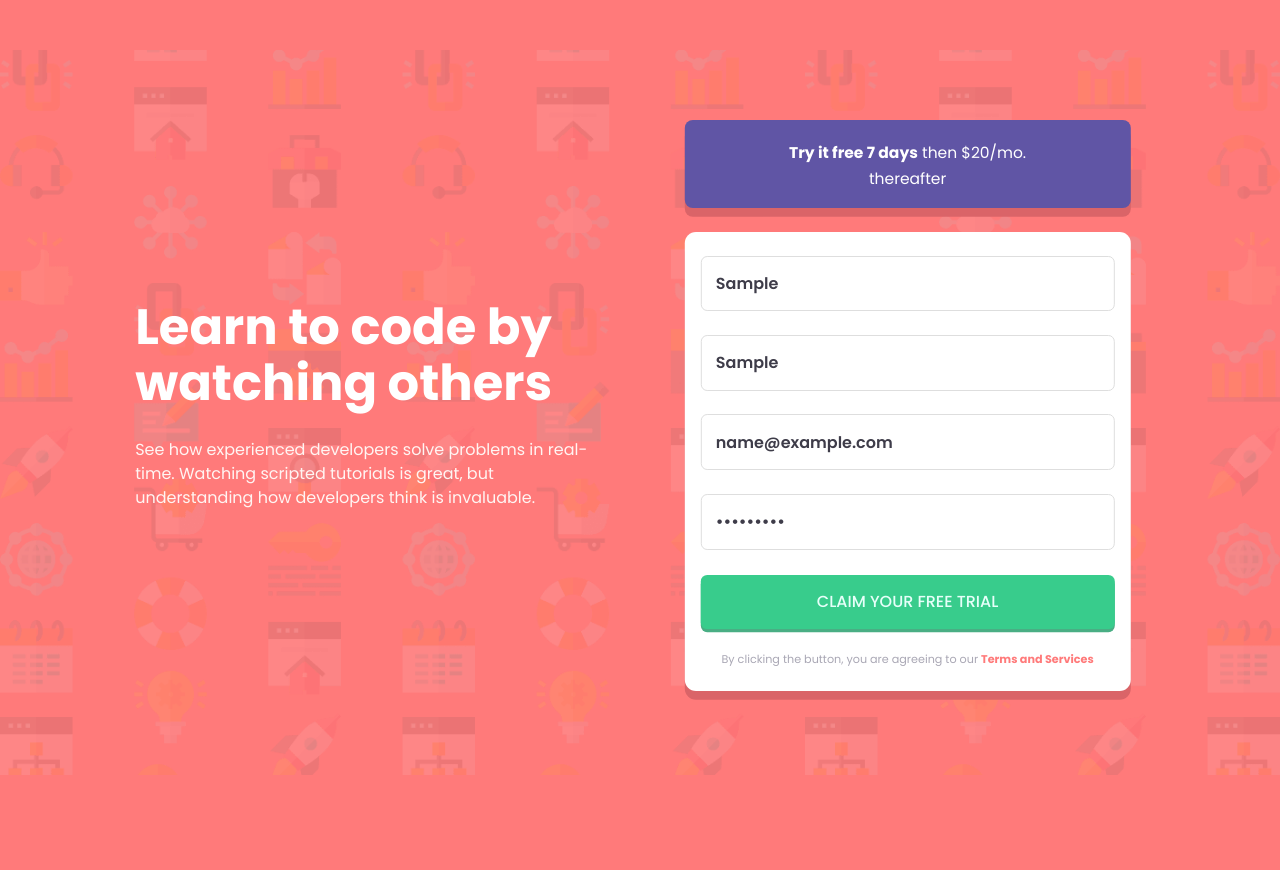
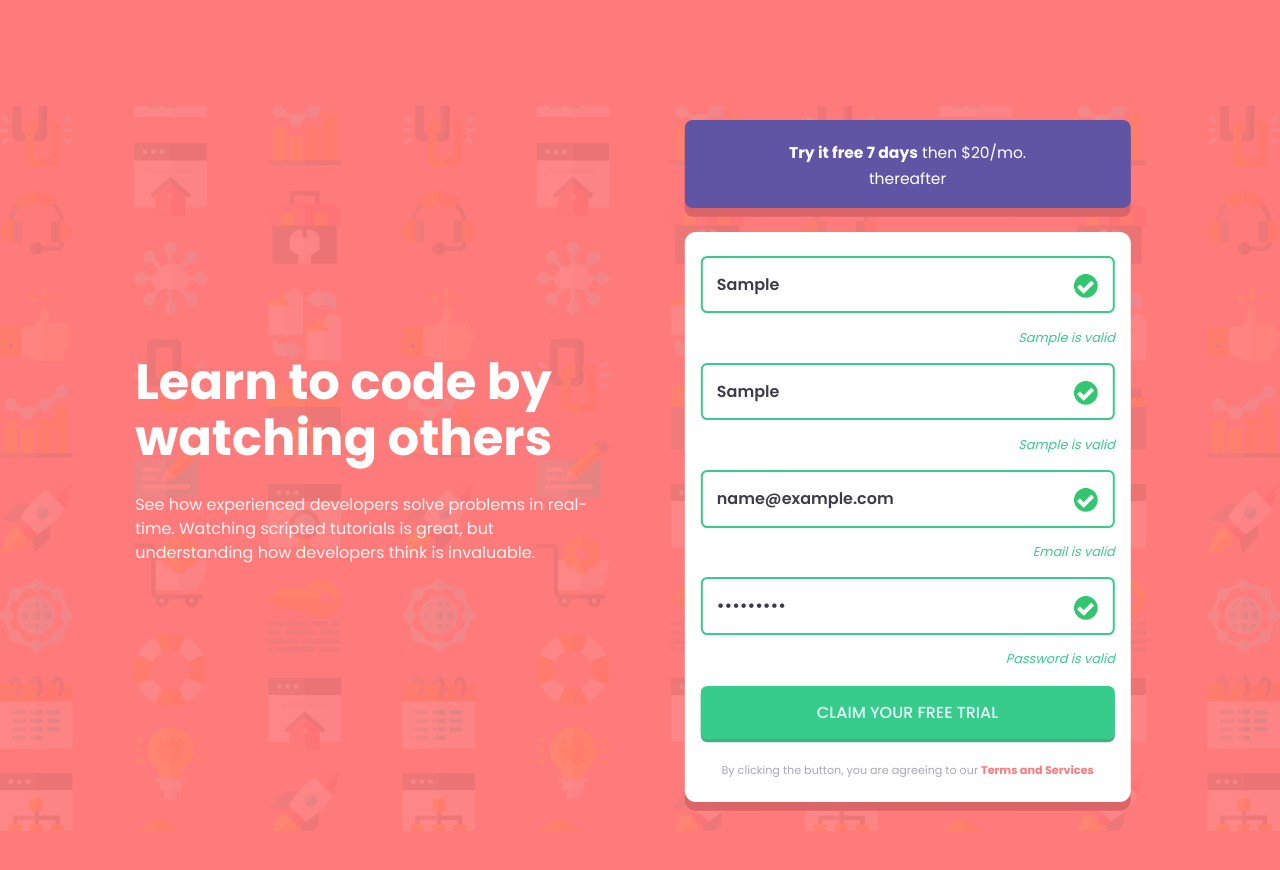
Before and after one commit to mikeanthony23/signup-form, a website built with Parcel: page index.html in a window 1280 px wide. Both pictures are taken after typing "Sample", "Sample", "name@example.com", "Sample123" into the empty fields and a click on the button "CLAIM YOUR FREE TRIAL". Before the commit the page ends 825 px from the top, so only its background shows below. Built offline with nearby package versions, Linux system fonts and the light colour scheme.

Commit message:
added input validation functionality

```diff
--- a/src/script.js
+++ b/src/script.js
@@ -1,59 +1,82 @@
 'use strict';
-const errWrapper = document.querySelectorAll('.form__item--error');
+const form = document.querySelector('.form');
 const formItem = document.querySelectorAll('.form-item');
 const inputEl = document.querySelectorAll('.form__input-field');
 const submitBtn = document.querySelector('.form__input--btn');
 
-const renderErrorMsg = function (propName) {
-  if (propName == 'Email')
-    return `<p class="form__item--error-msg">Looks like this is not an ${propName}</p>`;
-  return `<p class="form__item--error-msg">${propName} cannot be empty</p>`;
+const validateEmail = function (email) {
+  const re =
+    /^(([^<>()\[\]\\.,;:\s@"]+(\.[^<>()\[\]\\.,;:\s@"]+)*)|(".+"))@((\[[0-9]{1,3}\.[0-9]{1,3}\.[0-9]{1,3}\.[0-9]{1,3}])|(([a-zA-Z\-0-9]+\.)+[a-zA-Z]{2,}))$/;
+  return re.test(email.toLowerCase());
 };
 
-const validateEmail = function (email) {
-  const re =
-    /^(([^<>()[\]\\.,;:\s@"]+(\.[^<>()[\]\\.,;:\s@"]+)*)|(".+"))@((\[[0-9]{1,3}\.[0-9]{1,3}\.[0-9]{1,3}\.[0-9]{1,3}\])|(([a-zA-Z\-0-9]+\.)+[a-zA-Z]{2,}))$/;
-  return re.test(email.toLowerCase());
-};
-// console.log(validateEmail(`tasdsd@gmail.com`));
+//Last Name cannot be empty
 
-const validateInputs = function () {
-  Array.from(inputEl).forEach((el, i) => {
-    const clear = function () {
-      errWrapper[i].innerHTML = '';
-    };
-    const render = function (propName) {
-      errWrapper[i].insertAdjacentHTML('afterbegin', renderErrorMsg(propName));
-    };
-
-    if (el.dataset.label === 'first-name' && el.value === '') {
-      clear();
-      render('First Name');
-    }
-    if (el.dataset.label === 'last-name' && el.value === '') {
-      clear();
-      render('Last Name');
-    }
-    if (el.dataset.label === 'password' && el.value === '') {
-      clear();
-      render('Password');
-    }
-    if (el.dataset.label === 'email' && validateEmail(el.value) === true) {
-      clear();
-      render('Email');
-    }
-
-    if (el.value !== '') {
-      clear();
-    }
-  });
+const renderError = function (el, msg) {
+  el.classList.add('form__input--invalid');
+  el.classList.remove('form__input--valid');
+  const markup = `<p class="form__item--error form__item--error-msg">${msg}</p>`;
+  const errContainer = el.nextElementSibling;
+  console.log(errContainer);
+  errContainer.innerHTML = markup;
 };
 
-submitBtn.addEventListener('click', function (e) {
-  e.preventDefault(e);
-  const btn = e.target.closest('.form__input--btn');
-  if (!btn) return;
-  validateInputs();
+const renderSuccess = function (el, msg) {
+  el.classList.remove('form__input--invalid');
+  el.classList.add('form__input--valid');
+  const markup = `<p class="form__item--success form__item--success-msg">${msg}</p>`;
+  const errContainer = el.nextElementSibling;
+  errContainer.innerHTML = '';
+
+  errContainer.innerHTML = markup;
+};
+
+const inputValidation = function () {
+  const firstName = document.querySelector('.form__input-field--firstname');
+  const lastName = document.querySelector('.form__input-field--lastname');
+  const email = document.querySelector('.form__input-field--email');
+  const password = document.querySelector('.form__input-field--password');
+
+  // first name validation
+  if (firstName.value === '') {
+    renderError(firstName, 'First Name cannot be empty');
+  } else {
+    renderSuccess(firstName, `${firstName.value} is valid`);
+  }
+
+  // last name validation
+  if (lastName.value === '') {
+    renderError(lastName, 'Last Name cannot be empty');
+  } else {
+    renderSuccess(lastName, `${lastName.value} is valid`);
+  }
+
+  // email validation
+  if (!validateEmail(email.value)) {
+    renderError(email, 'Looks like this is not an email');
+  }
+  if (validateEmail(email.value)) {
+    renderSuccess(email, `Email is valid`);
+  }
+  if (email.value === '') {
+    renderError(email, 'Email cannot be empty');
+  }
+
+  // password validation
+  if (password.value.length <= 6) {
+    renderError(password, 'Password must be 6 characters long or above');
+  }
+  if (password.value === '') {
+    renderError(password, 'Password cannot be empty');
+  }
+  if (password.value.length >= 6 && password.value !== '') {
+    renderSuccess(password, `Password is valid`);
+  }
+};
+
+form.addEventListener('submit', function (e) {
+  e.preventDefault();
+  inputValidation();
 });
 
 inputEl.forEach((el) => {
--- a/src/scss/layout/_mainContent.scss
+++ b/src/scss/layout/_mainContent.scss
@@ -161,22 +161,39 @@ body {
       font-size: 0.8rem;
       font-style: italic;
     }
-
     &--error-msg {
       position: relative;
       &::after {
         content: url('/src/images/icon-error.svg');
         position: absolute;
-        top: -3.7em;
+        top: -4.4em;
         right: 1.3em;
       }
       @include mediaMin($extraLarge) {
         transform: translateX(-2.5em);
       }
     }
-    @include mediaMin($extraLarge) {
-      margin: 0;
-      padding: 0.65em;
+
+    &--success {
+      margin-top: 0.6em;
+      align-self: flex-end;
+      color: $green;
+      font-size: 0.8rem;
+      font-style: italic;
+    }
+
+    &--success-msg {
+      position: relative;
+      &::after {
+        content: url('/src/images/icon-valid.png');
+        position: absolute;
+        top: -5.35em;
+        right: 0.3em;
+        transform: scale(0.65);
+      }
+      @include mediaMin($extraLarge) {
+        transform: translateX(-2.5em);
+      }
     }
   }
 
@@ -190,13 +207,19 @@ body {
     font-family: $priFont;
     font-weight: 600;
     color: $darkBlue;
+    // &:invalid {
+    //   border-color: red;
+    // }
     &--invalid {
-      border-color: red;
+      border: solid 0.13em red;
       color: red;
-      // &::placeholder {
-      //   display: none;
-      // }
     }
+    &--valid {
+      border: solid 0.13em $green;
+      color: $darkBlue;
+      position: relative;
+    }
+
     @include mediaMin($extraLarge) {
       width: 88.7%;
       padding: 0.9em 2.1em;
@@ -218,7 +241,7 @@ body {
       color: #e6fff9;
       padding: 0.9em;
       border: none;
-      box-shadow: 0px 0.2em 0px 0px #49ae84;
+      box-shadow: 0px 0.2em 0px 0px hsl(155, 41%, 48%);
       @include mediaMin($extraLarge) {
         margin: 0;
       }
```
